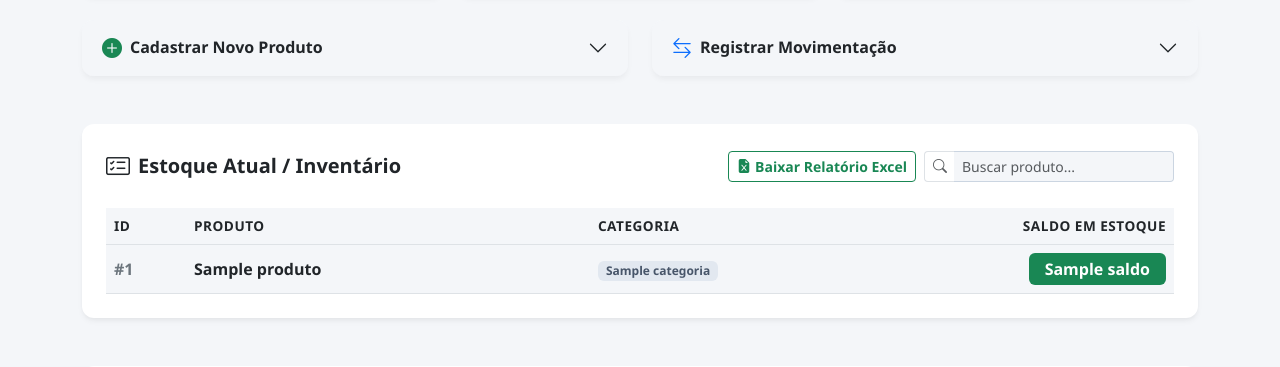
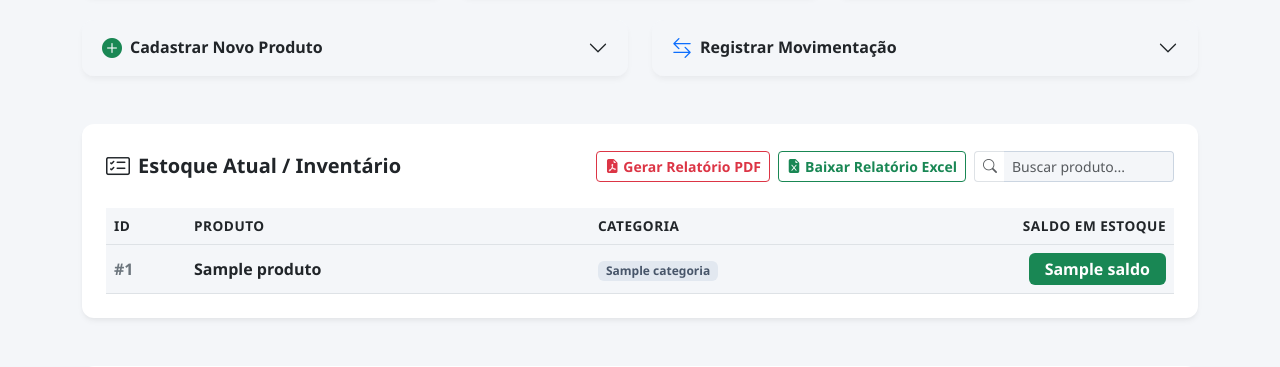
Before and after one commit to raianlima-art/controle-estoque-mkt, a Flask app: template templates/index.html in a window 1280 px wide. Shown: the part 212-579 px from the top of the page. Run offline with Flask 3, Linux system fonts and the light colour scheme; the template is opened without the code that fills it: most values are stand-ins (such as "Sample title", 1, 10 or a date in 2020).

Commit message:
Adiciona template relatorio_pdf.html e botao de impressao/PDF

```diff
--- a/templates/index.html
+++ b/templates/index.html
@@ -255,7 +255,7 @@
 
         </div>
 
-        <!-- Tabela Estoque Atual e Relatório -->
+        <!-- Tabela Estoque Atual e Relatórios -->
         <div class="card card-custom p-4 mb-5">
             <div class="d-flex flex-wrap align-items-center justify-content-between gap-3 mb-4">
                 <div class="d-flex align-items-center gap-2">
@@ -264,10 +264,13 @@
                 </div>
 
                 <div class="d-flex flex-wrap gap-2 col-md-7 justify-content-end">
+                    <a href="/exportar_pdf" target="_blank" class="btn btn-outline-danger btn-sm d-flex align-items-center gap-1 fw-bold">
+                        <i class="bi bi-file-earmark-pdf-fill"></i> Gerar Relatório PDF
+                    </a>
                     <a href="/exportar" class="btn btn-outline-success btn-sm d-flex align-items-center gap-1 fw-bold">
                         <i class="bi bi-file-earmark-excel-fill"></i> Baixar Relatório Excel
                     </a>
-                    <div class="input-group input-group-sm style-search" style="max-width: 250px;">
+                    <div class="input-group input-group-sm style-search" style="max-width: 200px;">
                         <span class="input-group-text bg-white border-end-0"><i class="bi bi-search text-muted"></i></span>
                         <input type="text" id="inputBusca" class="form-control border-start-0" placeholder="Buscar produto...">
                     </div>
```
